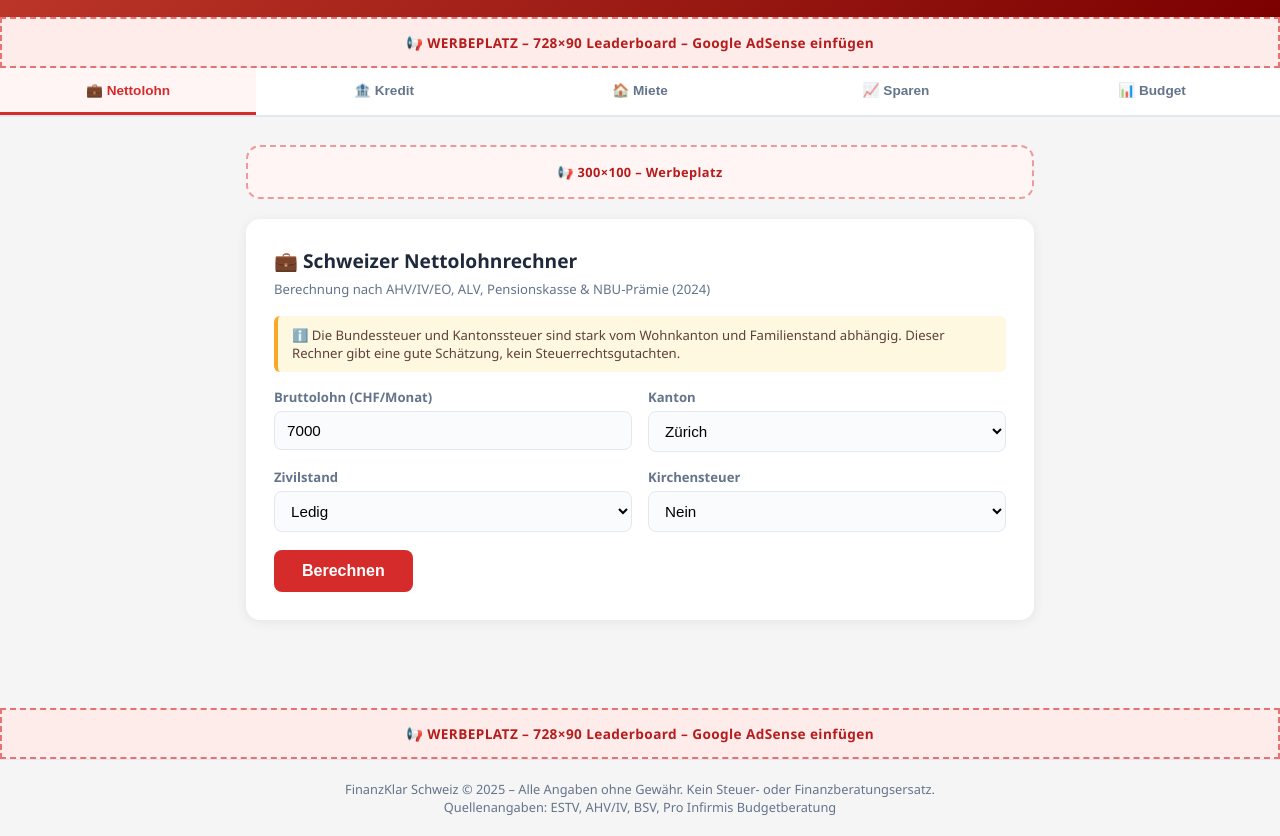
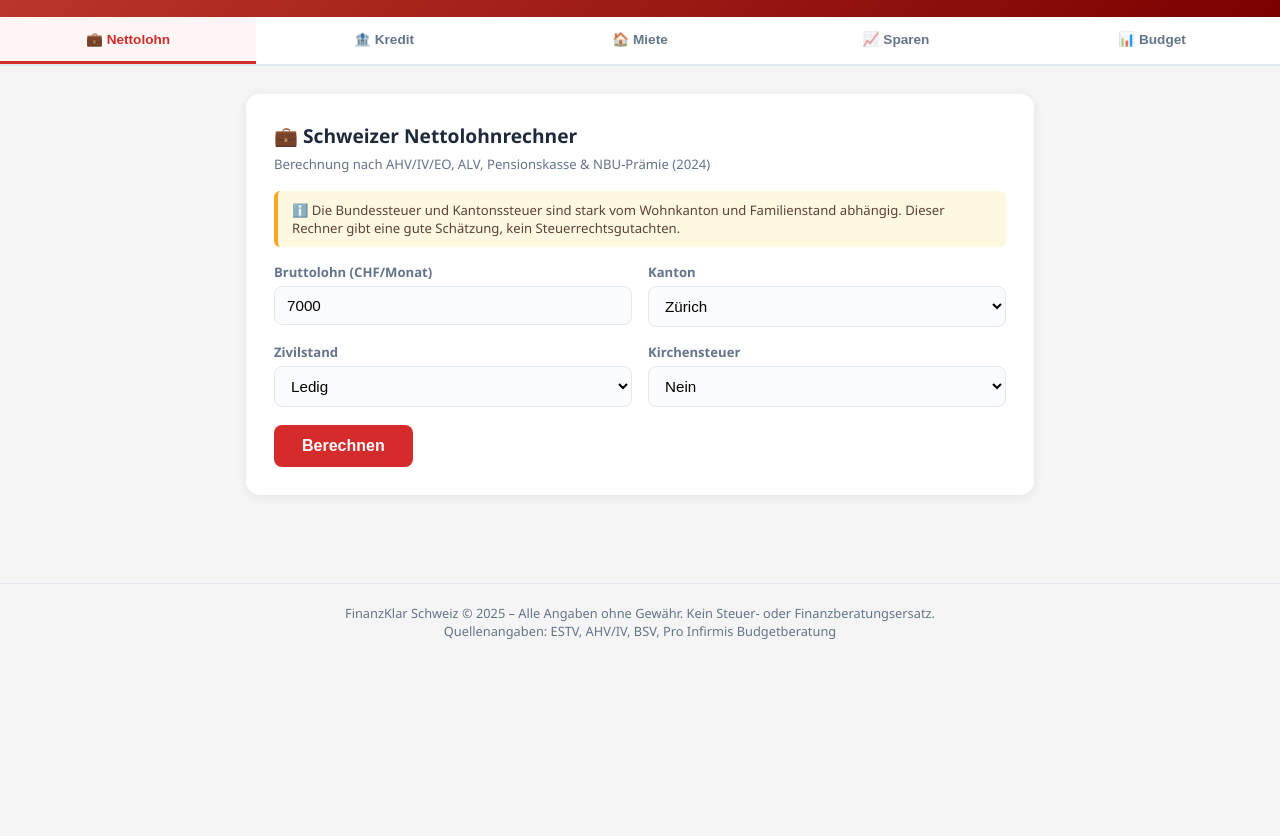
Before and after one commit to rubenolano-pixel/finazklar-schweiz, a plain HTML site: page index.html in a window 1280 px wide. Shown: the part 89-925 px from the top of the page. After the commit the page ends 800 px from the top, so only its background shows below. Drawn offline with Linux system fonts and the light colour scheme.

Commit message:
Update index.html

```diff
--- a/index.html
+++ b/index.html
@@ -27,11 +27,7 @@
   header h1 { font-size: 1.9rem; font-weight: 800; letter-spacing: -0.5px; }
   header p { opacity: .85; font-size: .95rem; margin-top: 5px; }
 
-  .ad-banner {
-    background: #fdecea; border: 2px dashed #e57373;
-    color: #b71c1c; text-align: center; padding: 14px;
-    font-size: .85rem; font-weight: 600; letter-spacing: .4px;
-  }
+  .ad-banner { display: none; }
 
   nav {
     background: #fff; border-bottom: 2px solid var(--border);
@@ -106,12 +102,7 @@
     color: #5d4037; margin-bottom: 16px;
   }
 
-  .ad-side {
-    background: #fff5f5; border: 2px dashed #ef9a9a;
-    color: #b71c1c; text-align: center; padding: 16px 10px;
-    border-radius: var(--radius); font-size: .8rem;
-    font-weight: 600; letter-spacing: .4px; margin-bottom: 20px;
-  }
+  .ad-side { display: none; }
 
   footer {
     text-align: center; color: var(--muted); font-size: .8rem;
@@ -125,8 +116,6 @@
   <h1>🇨🇭 FinanzKlar Schweiz</h1>
   <p>Deine kostenlose Schweizer Finanz-Toolbox – Rechne. Plane. Spare.</p>
 </header>
-
-<div class="ad-banner">📢 WERBEPLATZ – 728×90 Leaderboard – Google AdSense einfügen</div>
 
 <nav>
   <button class="active" onclick="show('netto',this)">💼 Nettolohn</button>
@@ -395,7 +384,6 @@
 
 </main>
 
-<div class="ad-banner">📢 WERBEPLATZ – 728×90 Leaderboard – Google AdSense einfügen</div>
 <footer>
   FinanzKlar Schweiz © 2025 – Alle Angaben ohne Gewähr. Kein Steuer- oder Finanzberatungsersatz.<br>
   Quellenangaben: ESTV, AHV/IV, BSV, Pro Infirmis Budgetberatung
```
